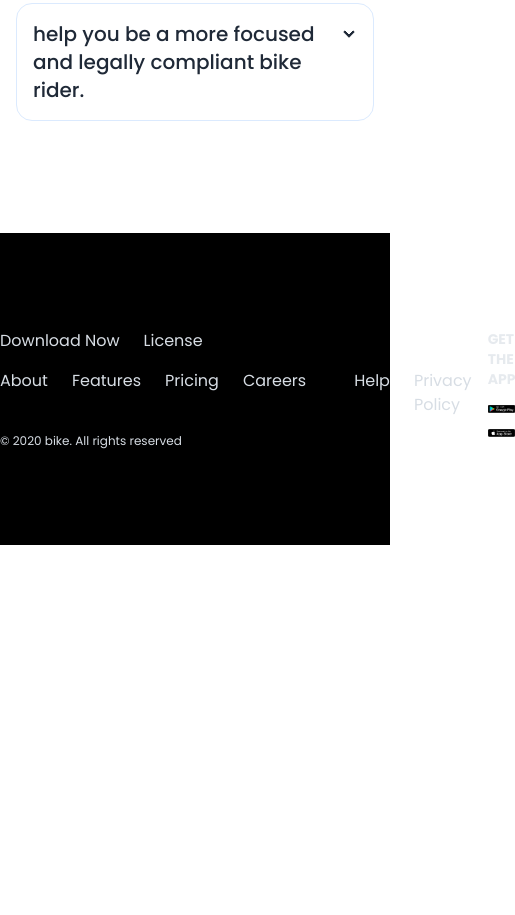
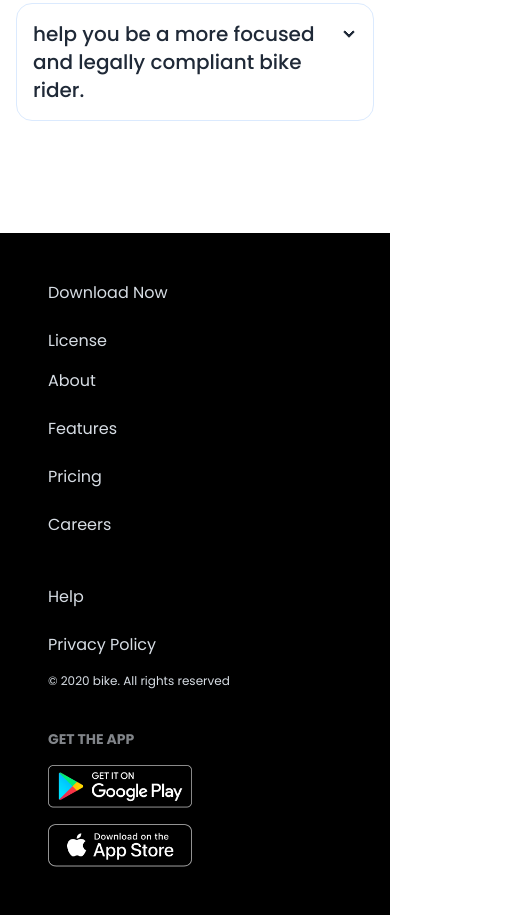
Before and after one commit to jonaedjoshim/biker-zone, a plain HTML site: page index.html in a window 390 px wide. Shown: the part 4135-5050 px from the top of the page, 515 px wide, since content can reach past the window. Before the commit the page ends 4680 px from the top, so only its background shows below. Drawn offline with nearby package versions, Linux system fonts and the light colour scheme.

Commit message:
responsived

```diff
--- a/index.html
+++ b/index.html
@@ -293,16 +293,16 @@
       </div>
     </section>
   </main>
-  <footer class="footer bg-black text-neutral-content flex justify-around py-24">
+  <footer class="footer bg-black text-neutral-content flex flex-col lg:flex-row justify-around p-12 lg:py-24">
     <div>
       <div class="mb-2">
-        <ul class="flex gap-6 text-base">
+        <ul class="flex flex-col lg:flex-row gap-6 text-base">
           <li><a href="" class="hover:underline">Download Now</a></li>
           <li><a href="" class="hover:underline">License</a></li>
         </ul>
       </div>
       <div class="mb-2">
-        <ul class="flex gap-6 text-base">
+        <ul class="flex flex-col lg:flex-row gap-6 text-base">
           <li><a href="" class="hover:underline">About</a></li>
           <li><a href="" class="hover:underline">Features</a></li>
           <li><a href="" class="hover:underline">Pricing</a></li>
```
